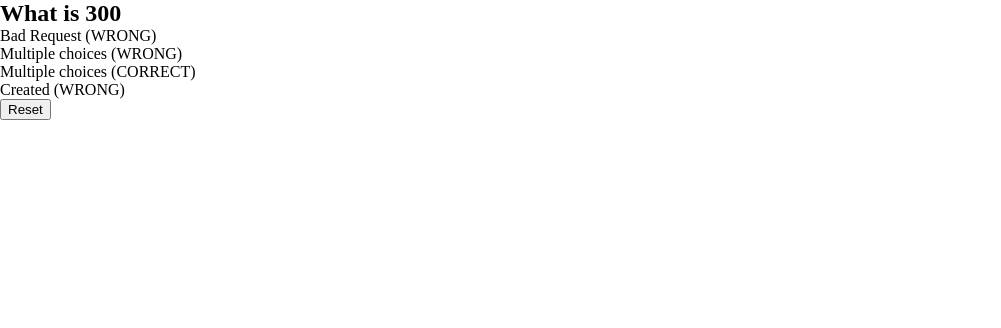
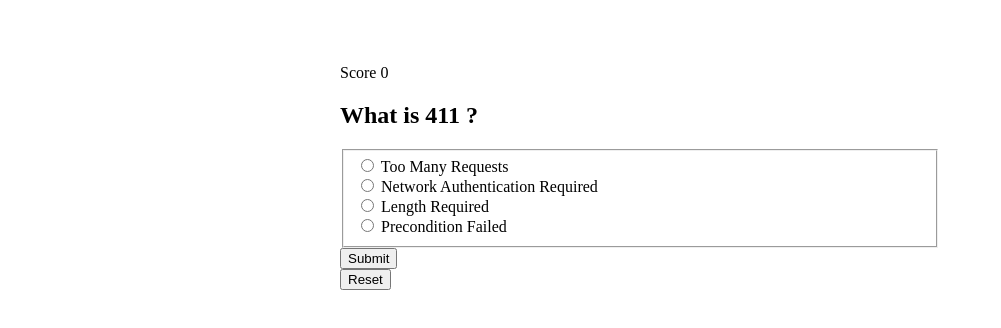
Before and after one commit to whitep4nth3r/gameofcodes.party, a plain HTML site: page index.html in a window 1280 px wide. Both pictures are taken after a click on the button "Start". Shown: the whole page, without its empty margins (0-1001 px from the left). Drawn offline with Linux system fonts and the light colour scheme.

Commit message:
:sparkles: Add all status codes, show answer states, fix some bugs

```diff
--- a/game.js
+++ b/game.js
@@ -4,35 +4,56 @@ import { getRandomInt, getRandomEntry } from "./utils.js";
 const quizHolder = document.querySelector("[data-quiz]");
 const startButton = document.querySelector("[data-start]");
 const resetButton = document.querySelector("[data-reset]");
+const submitButton = document.querySelector("[data-submit]");
 const questionEl = document.querySelector("[data-question]");
+const scoreEl = document.querySelector("[data-score]");
 const answerEls = document.querySelectorAll("[data-answer]");
 
 const GameState = {
   current: {
     questionIndex: -1,
     wrongAnswers: [],
+    correctAnswerRandString: "",
+    score: 0,
   },
 };
 
-function getRandomWrongAnswer(correctAnswer) {
+function generateRandomString() {
+  return Math.random().toString().substr(2, 8);
+}
+
+function getRandomWrongAnswer(correctAnswerString) {
+  // TODO — fake status codes to trick people
+
   const randomData = getRandomEntry(StatusCodes);
-  const answer = Object.values(randomData)[0];
+  const answerString = Object.values(randomData)[0];
 
-  if (answer !== correctAnswer && !GameState.current.wrongAnswers.includes(answer)) {
-    GameState.current.wrongAnswers.push(answer);
-    return answer;
+  if (
+    answerString !== correctAnswerString &&
+    !GameState.current.wrongAnswers.includes(answerString)
+  ) {
+    GameState.current.wrongAnswers.push(answerString);
+    return answerString;
   } else {
-    getRandomWrongAnswer(correctAnswer);
+    return getRandomWrongAnswer(correctAnswerString);
+  }
+}
+
+function uncheckAllAnswers() {
+  for (let el of answerEls) {
+    el.querySelector("input").checked = false;
   }
 }
 
 function resetGame() {
-  console.log("RESET GAME");
   showStartButton();
   hideQuiz();
   hideResetButton();
+  uncheckAllAnswers();
   GameState.current.questionIndex = -1;
   GameState.current.wrongAnswers = [];
+  GameState.current.score = 0;
+  updateScore();
 }
 
 function showQuiz() {
@@ -59,17 +80,21 @@ function hideResetButton() {
   resetButton.style.display = "none";
 }
 
+function updateScore() {
+  scoreEl.innerText = GameState.current.score;
+}
+
 function startGame() {
-  console.log("START GAME");
   resetGame();
   hideStartButton();
   showResetButton();
-  generateQuestion(0);
+  GameState.current.questionIndex = 0;
+  generateQuestion();
   showQuiz();
 }
 
-function generateQuestion(questionIndex) {
-  console.log("GENERATE QUESTION");
+function generateQuestion() {
+  clearAnswerResults();
   // do a few things with game state
 
   // get random status code data
@@ -78,7 +103,7 @@ function generateQuestion(questionIndex) {
   // extract code from key
   const code = Object.keys(questionData);
   // extract description from value
-  const correctAnswer = Object.values(questionData);
+  const correctAnswer = Object.values(questionData)[0];
 
   // set question up
   questionEl.innerText = code;
@@ -87,26 +112,85 @@ function generateQuestion(questionIndex) {
   const randomElIndex = getRandomInt(0, answerEls.length - 1);
 
   // populate correct answer
-  answerEls[randomElIndex].innerText = `${correctAnswer} (CORRECT)`;
+  answerEls[randomElIndex].querySelector("label").textContent = `${correctAnswer}`;
+
+  // generate correct answer random string to store in game state
+  const correctAnswerIdentifier = generateRandomString();
+  GameState.current.correctAnswerRandString = correctAnswerIdentifier;
+  // store string in DOM on correct answer
+  answerEls[randomElIndex].dataset.answer = correctAnswerIdentifier;
+  answerEls[randomElIndex].querySelector("input").dataset.identifier = correctAnswerIdentifier;
 
   // populate rest of answer elements with random descriptions
   // make sure the random description is not correctAnswer
   for (let i = 0; i < answerEls.length; i++) {
-    // get a random description
     const wrongAnswer = getRandomWrongAnswer(correctAnswer);
 
     // populate wrong answer DOM elements
+    if (i !== randomElIndex) {
+      answerEls[i].querySelector("label").textContent = `${wrongAnswer}`;
 
-    if (i !== randomElIndex) {
-      answerEls[i].textContent = `${wrongAnswer} (WRONG)`;
+      // generate wrong answer random string to confuse hackers who view source!!
+      const wrongAnswerIdentifier = generateRandomString();
+      // store string in DOM on answer
+      answerEls[i].dataset.answer = wrongAnswerIdentifier;
+      answerEls[i].querySelector("input").dataset.identifier = wrongAnswerIdentifier;
     }
   }
+}
+
+function clearAnswerResults() {
+  for (let el of answerEls) {
+    el.className = "answer";
+  }
+}
+
+function showAnswerResults() {
+  const correctAnswerEl = document.querySelector(
+    `[data-answer="${GameState.current.correctAnswerRandString}"]`,
+  );
+
+  correctAnswerEl.className = "answer__correct";
+
+  for (let el of answerEls) {
+    if (el.dataset.answer !== GameState.current.correctAnswerRandString) {
+      el.className = "answer__incorrect";
+    }
+  }
+}
+
+function submitAnswer() {
+  // get selected answer in DOM
+  const selectedInputEl = document.querySelector("input:checked");
+
+  if (!selectedInputEl) {
+    return;
+  }
+
+  const selectedAnswerString = selectedInputEl.dataset.identifier;
+
+  if (selectedInputEl && selectedAnswerString === GameState.current.correctAnswerRandString) {
+    // correct answer!
+
+    GameState.current.score += 1;
+    updateScore();
+  } else {
+    // wrong answer!
+  }
+
+  showAnswerResults();
+
+  // TODO show next question button
 }
 
 startButton.addEventListener("click", function () {
   startGame();
 });
 
+submitButton.addEventListener("click", function () {
+  submitAnswer();
+});
+
 resetButton.addEventListener("click", function () {
   resetGame();
 });
--- a/index.html
+++ b/index.html
@@ -18,19 +18,41 @@
   </head>
   <body>
     <header></header>
-    <main>
+    <main class="main">
       <section data-init>
         <button type="button" data-start>Start</button>
       </section>
       <section class="quiz" data-quiz>
+        <span>
+          Score
+          <span data-score></span>
+        </span>
         <h1>
           What is
           <span data-question></span>
+          ?
         </h1>
-        <p data-answer data-option="1"></p>
-        <p data-answer data-option="2"></p>
-        <p data-answer data-option="3"></p>
-        <p data-answer data-option="4"></p>
+        <form>
+          <fieldset>
+            <div data-answer class="answer">
+              <input type="radio" name="answer" id="option1" />
+              <label for="option1"></label>
+            </div>
+            <div data-answer class="answer">
+              <input type="radio" name="answer" id="option2" />
+              <label for="option2"></label>
+            </div>
+            <div data-answer class="answer">
+              <input type="radio" name="answer" id="option3" />
+              <label for="option3"></label>
+            </div>
+            <div data-answer class="answer">
+              <input type="radio" name="answer" id="option4" />
+              <label for="option4"></label>
+            </div>
+          </fieldset>
+          <button type="button" data-submit>Submit</button>
+        </form>
       </section>
 
       <button class="button button__reset" type="button" data-reset>Reset</button>
--- a/main.css
+++ b/main.css
@@ -8,7 +8,11 @@ body {
 
 * {
   box-sizing: border-box;
-  margin: 0;
+}
+
+.main {
+  margin: 4rem auto;
+  max-width: 600px;
 }
 
 .quiz {
@@ -21,3 +25,14 @@ body {
 .button__reset {
   display: none;
 }
+
+.answer {
+}
+
+.answer__correct {
+  color: green;
+}
+
+.answer__incorrect {
+  color: red;
+}
--- a/statuscodes.js
+++ b/statuscodes.js
@@ -15,10 +15,52 @@ export const StatusCodes = [
     201: "Created",
   },
   {
+    202: "Accepted",
+  },
+  {
+    203: "Non-authoritative Information",
+  },
+  {
+    204: "No Content",
+  },
+  {
+    205: "Reset Content",
+  },
+  {
+    206: "Partial Content",
+  },
+  {
+    207: "Multi-Status",
+  },
+  {
+    208: "Already Reported",
+  },
+  {
+    226: "IM Used",
+  },
+  {
     300: "Multiple choices",
   },
   {
     301: "Moved Permanently",
+  },
+  {
+    302: "Found",
+  },
+  {
+    303: "See Other",
+  },
+  {
+    304: "Not Modified",
+  },
+  {
+    305: "Use Proxy",
+  },
+  {
+    307: "Temporary Redirect",
+  },
+  {
+    308: "Permanent Redirect",
   },
   {
     400: "Bad Request",
@@ -27,9 +69,123 @@ export const StatusCodes = [
     401: "Unauthorized",
   },
   {
+    402: "Payment Required",
+  },
+  {
+    403: "Forbidden",
+  },
+  {
+    404: "Not Found",
+  },
+  {
+    405: "Method Not Allowed",
+  },
+  {
+    406: "Not Acceptable",
+  },
+  {
+    407: "Proxy Authentication Required",
+  },
+  {
+    408: "Request Timeout",
+  },
+  {
+    409: "Conflict",
+  },
+  {
+    410: "Gone",
+  },
+  {
+    411: "Length Required",
+  },
+  {
+    412: "Precondition Failed",
+  },
+  {
+    413: "Payload Too Large",
+  },
+  {
+    414: "Request-URI Too Long",
+  },
+  {
+    415: "Unsupported Media Type",
+  },
+  {
+    416: "Requested Range Not Satisfiable",
+  },
+  {
+    417: "Expectation Failed",
+  },
+  {
+    418: "I'm a teapot",
+  },
+  {
+    421: "Misdirected Request",
+  },
+  {
+    422: "Unprocessable Entity",
+  },
+  {
+    423: "Locked",
+  },
+  {
+    424: "Failed Dependency",
+  },
+  {
+    426: "Upgrade Required",
+  },
+  {
+    428: "Precondition Required",
+  },
+  {
+    429: "Too Many Requests",
+  },
+  {
+    431: "Request Header Fields Too Large",
+  },
+  {
+    444: "Connection Closed Without Response",
+  },
+  {
+    451: "Unavailable For Legal Reasons",
+  },
+  {
+    499: "Client Closed Request",
+  },
+  {
     500: "Internal Server Error",
   },
   {
     501: "Not Implemented",
   },
+  {
+    502: "Bad Gateway",
+  },
+  {
+    503: "Service Unavailable",
+  },
+  {
+    504: "Gateway Timeout",
+  },
+  {
+    505: "HTTP Version Not Supported",
+  },
+  {
+    506: "Variant also Negotiates",
+  },
+  {
+    507: "Insufficient Storage",
+  },
+  {
+    508: "Loop Detected",
+  },
+  {
+    510: "Not Extended",
+  },
+  {
+    511: "Network Authentication Required",
+  },
+  {
+    599: "Network Connect Timeout Error",
+  },
 ];
```
